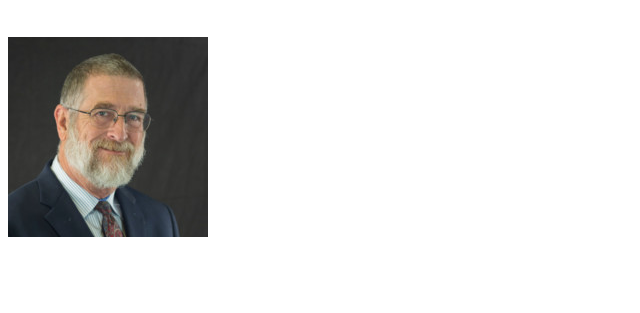
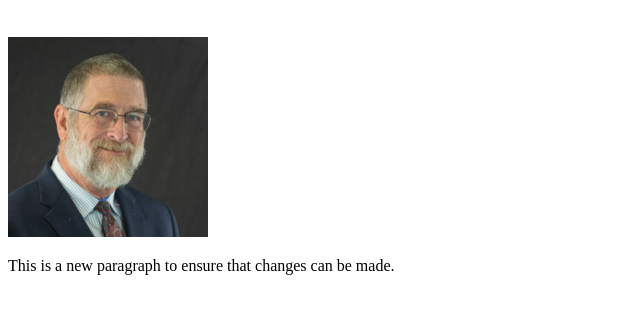
Before and after one commit to sdarby713/.github.io, a plain HTML site: page index.html in a window 1280 px wide. Shown: the part 61-374 px from the top of the page, without its empty margins (0-640 px from the left). Drawn offline with Linux system fonts and the light colour scheme.

Commit message:
random change

```diff
--- a/index.html
+++ b/index.html
@@ -9,3 +9,4 @@
         <br>
         <img src="0.jpg" alt="This is Me!">
         <br>
+        <p> This is a new paragraph to ensure that changes can be made.</p>
```
